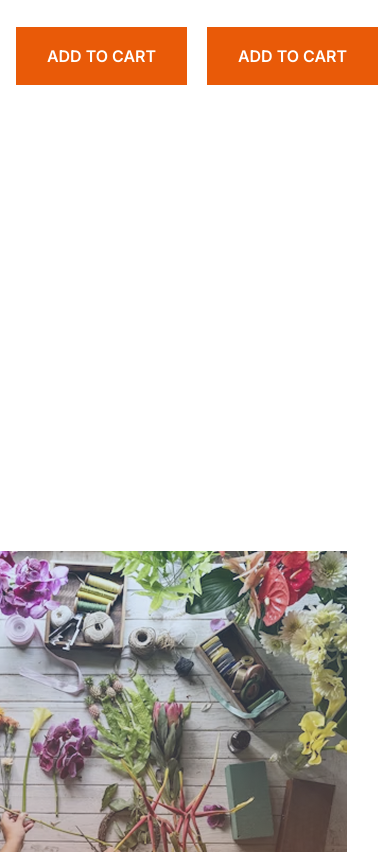
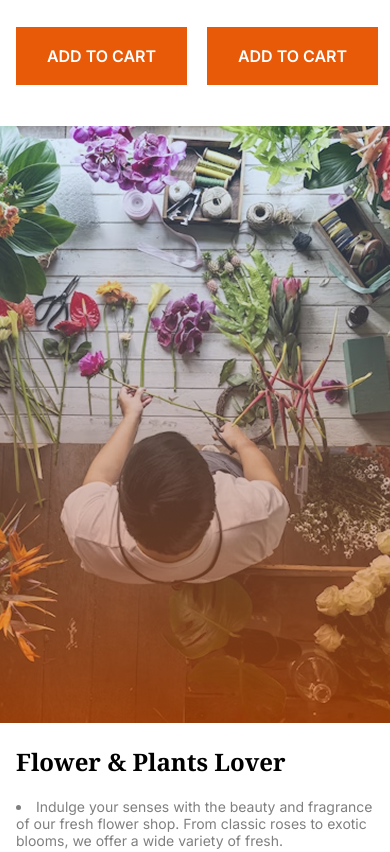
Before and after one commit to saikataryanmazumder/second-assignment, a plain HTML site: page index.html in a window 390 px wide. Shown: the part 2365-3217 px from the top of the page. Drawn offline with Linux system fonts and the light colour scheme.

Commit message:
plant lover section responsive

```diff
--- a/style.css
+++ b/style.css
@@ -242,6 +242,24 @@ nav div img{
     list-style-position: inside;
 
 }
+@media screen and (max-width: 576px){
+    .flex-container{
+    display: flex;
+    flex-direction: column;
+    gap: 18px;
+}
+.flex-item-1 img{
+    width: auto;
+    height: auto;
+}
+.plants-lover{
+    margin: 41px 16px auto;
+}
+    .plants-lover-title{
+    font-size: 24px;}
+    .flex-item-2 ul li{
+    font-size: 14px;}
+}
 
 /* Latest deals */
 .deals-title{
```
